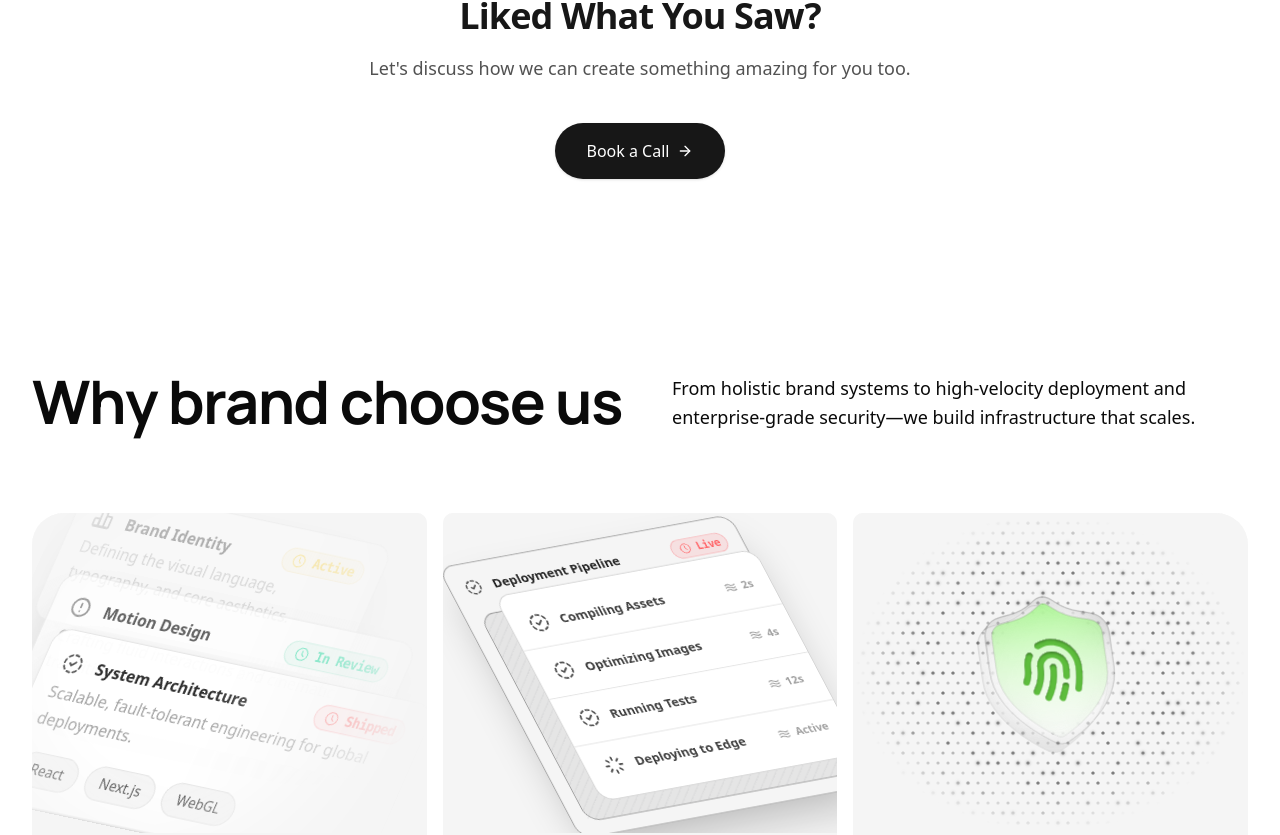
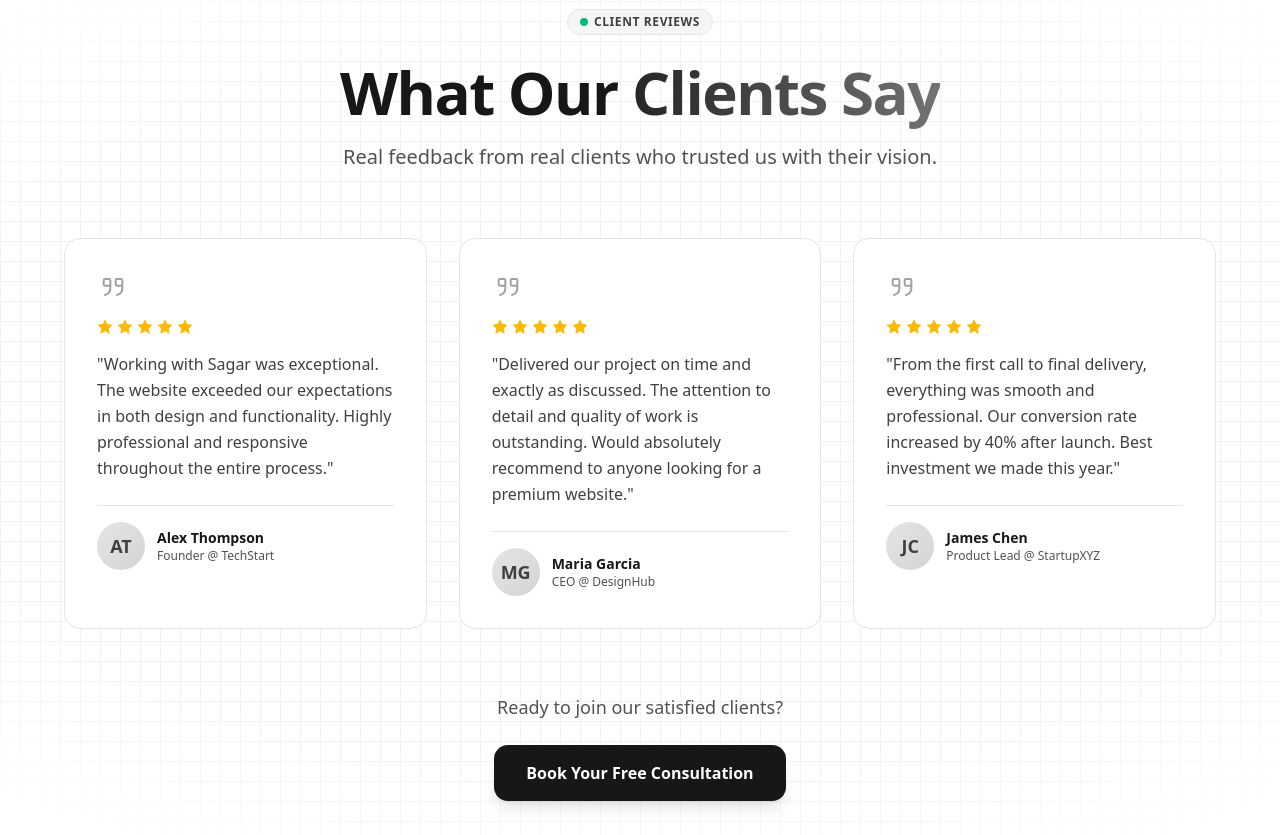
Before and after one commit to Sagar-024/parallax.studio, a Next.js app: page / in a window 1280 px wide. Shown: the part 2653-3488 px from the top of the page. Built offline with nearby package versions, Linux system fonts and the light colour scheme.

Commit message:
Fix critical website issues: update title, grammar, branding, and add testimonials section

```diff
--- a/app/components/Shared/Features/Features.tsx
+++ b/app/components/Shared/Features/Features.tsx
@@ -12,7 +12,7 @@ export const Features = () => {
     <Container id="features" className=" py-10 md:py-20  ">
       <div className="flex  lg:flex-row  flex-col  lg:items-baseline-last justify-between gap-10 ">
         <Heading className="text-center lg:text-left md:text-center">
-          Why brand choose us <br />{" "}
+          Why brands choose us <br />{" "}
         </Heading>
 
         <Subheading className="text-center lg:text-left darK:text-neutral-200 mx-auto lg:mx-0 hidden sm:block">
--- a/app/components/Shared/Footer/Footer.tsx
+++ b/app/components/Shared/Footer/Footer.tsx
@@ -173,7 +173,7 @@ export const Footer = () => {
         {/* Bottom Row */}
         <div className="flex flex-col md:flex-row items-center justify-between gap-4">
           <p className="text-sm text-neutral-600 dark:text-neutral-300">
-            © {currentYear} Parallax. Built with love by Sagar Kharal.
+            © {currentYear} Sagar Kharal. Crafting premium digital experiences.
           </p>
 
           <div className="flex items-center gap-6">
--- /dev/null
+++ b/app/components/Shared/Testimonials/Testimonials.tsx
@@ -0,0 +1,158 @@
+"use client";
+import React from "react";
+import { Container } from "../Container";
+import { motion } from "framer-motion";
+import { IconQuote, IconStar } from "@tabler/icons-react";
+
+export const Testimonials = () => {
+  return (
+    <Container
+      id="testimonials"
+      className="relative w-full py-16 md:py-24 lg:py-32"
+    >
+      {/* Background Grid Pattern */}
+      <div
+        className="absolute inset-0 z-0 bg-[linear-gradient(to_right,#e7e5e4_1px,transparent_1px),linear-gradient(to_bottom,#e7e5e4_1px,transparent_1px)] dark:bg-[linear-gradient(to_right,#262626_1px,transparent_1px),linear-gradient(to_bottom,#262626_1px,transparent_1px)] bg-[size:20px_20px] opacity-50"
+        style={{
+          maskImage:
+            "radial-gradient(ellipse 80% 50% at 50% 50%, black 70%, transparent 100%)",
+          WebkitMaskImage:
+            "radial-gradient(ellipse 80% 50% at 50% 50%, black 70%, transparent 100%)",
+        }}
+      />
+
+      <Container className="relative z-10">
+        {/* Section Header */}
+        <div className="text-center max-w-3xl mx-auto mb-16">
+          <div className="flex items-center justify-center gap-2 mb-6">
+            <div className="flex items-center gap-1.5 px-3 py-1 bg-neutral-100 dark:bg-neutral-900 border border-neutral-200 dark:border-neutral-800 rounded-full">
+              <span className="relative flex h-2 w-2">
+                <span className="animate-ping absolute inline-flex h-full w-full rounded-full bg-emerald-400 opacity-75"></span>
+                <span className="relative inline-flex rounded-full h-2 w-2 bg-emerald-500"></span>
+              </span>
+              <span className="text-xs font-semibold text-neutral-700 dark:text-neutral-300 uppercase tracking-wider">
+                Client Reviews
+              </span>
+            </div>
+          </div>
+
+          <h2 className="text-4xl md:text-5xl lg:text-6xl font-bold text-neutral-900 dark:text-white mb-4 tracking-tight leading-[1.1]">
+            What Our{" "}
+            <span className="text-transparent bg-clip-text bg-gradient-to-r from-neutral-800 to-neutral-500 dark:from-white dark:to-neutral-400">
+              Clients Say
+            </span>
+          </h2>
+
+          <p className="text-lg md:text-xl text-neutral-600 dark:text-neutral-400 leading-relaxed">
+            Real feedback from real clients who trusted us with their vision.
+          </p>
+        </div>
+
+        {/* Testimonials Grid */}
+        <div className="grid grid-cols-1 md:grid-cols-2 lg:grid-cols-3 gap-8 max-w-7xl mx-auto">
+          {testimonials.map((testimonial, index) => (
+            <motion.div
+              key={index}
+              initial={{ opacity: 0, y: 20 }}
+              whileInView={{ opacity: 1, y: 0 }}
+              whileHover={{ y: -5 }}
+              transition={{ duration: 0.5, delay: index * 0.1 }}
+              viewport={{ once: true }}
+              className="relative group"
+            >
+              {/* Card */}
+              <div className="relative h-full bg-white dark:bg-neutral-900 border border-neutral-200 dark:border-neutral-800 rounded-2xl p-6 md:p-8 hover:border-neutral-300 dark:hover:border-neutral-700 transition-all duration-300">
+                {/* Quote Icon */}
+                <div className="mb-4 text-neutral-400 dark:text-neutral-600">
+                  <IconQuote stroke={1.5} className="size-8" />
+                </div>
+
+                {/* Stars */}
+                <div className="flex gap-1 mb-4">
+                  {[...Array(5)].map((_, i) => (
+                    <IconStar
+                      key={i}
+                      className="size-4 fill-amber-400 text-amber-400"
+                      stroke={1.5}
+                    />
+                  ))}
+                </div>
+
+                {/* Testimonial Text */}
+                <p className="text-neutral-700 dark:text-neutral-300 text-sm md:text-base leading-relaxed mb-6">
+                  "{testimonial.quote}"
+                </p>
+
+                {/* Author Info */}
+                <div className="flex items-center gap-3 pt-4 border-t border-neutral-200 dark:border-neutral-800">
+                  <div className="flex-shrink-0 w-12 h-12 rounded-full bg-gradient-to-br from-neutral-200 to-neutral-300 dark:from-neutral-800 dark:to-neutral-700 flex items-center justify-center">
+                    <span className="text-lg font-bold text-neutral-700 dark:text-neutral-300">
+                      {testimonial.initials}
+                    </span>
+                  </div>
+                  <div>
+                    <p className="font-semibold text-neutral-900 dark:text-white text-sm">
+                      {testimonial.name}
+                    </p>
+                    <p className="text-xs text-neutral-600 dark:text-neutral-400">
+                      {testimonial.role}
+                    </p>
+                  </div>
+                </div>
+
+                {/* Hover Gradient Effect */}
+                <div className="absolute inset-0 rounded-2xl bg-gradient-to-br from-neutral-100/50 to-transparent dark:from-neutral-800/50 opacity-0 group-hover:opacity-100 transition-opacity duration-300 pointer-events-none" />
+              </div>
+            </motion.div>
+          ))}
+        </div>
+
+        {/* CTA Below Testimonials */}
+        <motion.div
+          initial={{ opacity: 0, y: 20 }}
+          whileInView={{ opacity: 1, y: 0 }}
+          transition={{ duration: 0.6, delay: 0.3 }}
+          viewport={{ once: true }}
+          className="text-center mt-16"
+        >
+          <p className="text-neutral-600 dark:text-neutral-400 text-lg mb-6">
+            Ready to join our satisfied clients?
+          </p>
+          <a
+            href="https://cal.com/sagar-kharal-dos0d4/30min"
+            target="_blank"
+            rel="noopener noreferrer"
+            className="inline-flex items-center gap-2 px-8 py-4 rounded-xl bg-neutral-900 dark:bg-white text-white dark:text-neutral-900 font-semibold hover:bg-neutral-800 dark:hover:bg-neutral-100 transition-all duration-200 shadow-lg hover:shadow-xl"
+          >
+            Book Your Free Consultation
+          </a>
+        </motion.div>
+      </Container>
+    </Container>
+  );
+};
+
+// Placeholder testimonials - ready to be replaced with real client reviews
+const testimonials = [
+  {
+    quote:
+      "Working with Sagar was exceptional. The website exceeded our expectations in both design and functionality. Highly professional and responsive throughout the entire process.",
+    name: "Alex Thompson",
+    role: "Founder @ TechStart",
+    initials: "AT",
+  },
+  {
+    quote:
+      "Delivered our project on time and exactly as discussed. The attention to detail and quality of work is outstanding. Would absolutely recommend to anyone looking for a premium website.",
+    name: "Maria Garcia",
+    role: "CEO @ DesignHub",
+    initials: "MG",
+  },
+  {
+    quote:
+      "From the first call to final delivery, everything was smooth and professional. Our conversion rate increased by 40% after launch. Best investment we made this year.",
+    name: "James Chen",
+    role: "Product Lead @ StartupXYZ",
+    initials: "JC",
+  },
+];
--- a/app/layout.tsx
+++ b/app/layout.tsx
@@ -35,8 +35,9 @@ const cormorantGaramond = Cormorant_Garamond({
 });
 
 export const metadata: Metadata = {
-  title: "Premeuim Agency brand ",
-  description: "Built by Sagar Kharal with love",
+  title: "Sagar Kharal - Transform Your Ideas Into Reality",
+  description:
+    "Premium web development & design agency. We craft high-converting websites and digital products that drive results.",
 };
 
 export default function RootLayout({
--- a/app/page.tsx
+++ b/app/page.tsx
@@ -7,6 +7,7 @@ import { Benefits } from "./components/Shared/Benefits/Benefits";
 import { HowWeWork } from "./components/Shared/HowWeWork/HowWeWork";
 import { CTASection } from "./components/Shared/CTASection/CTASection";
 import { PricingSection } from "./components/Shared/Pricing/Pricing";
+import { Testimonials } from "./components/Shared/Testimonials/Testimonials";
 import { Footer } from "./components/Shared/Footer/Footer";
 
 export default function Home() {
@@ -14,6 +15,7 @@ export default function Home() {
     <div className="min-h-screen  font-manrope">
       <Hero />
       <Works />
+      <Testimonials />
       <CTASection
         variant="minimal"
         title="Liked What You Saw?"
```
